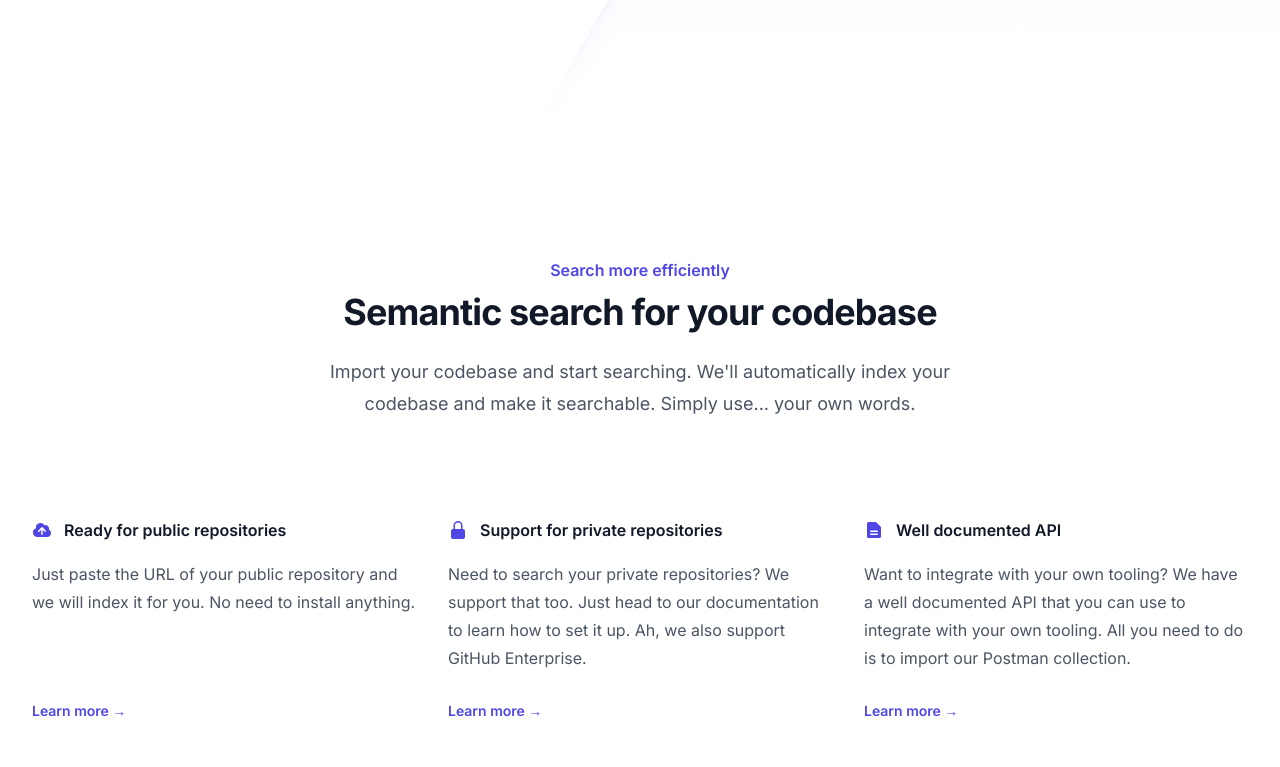
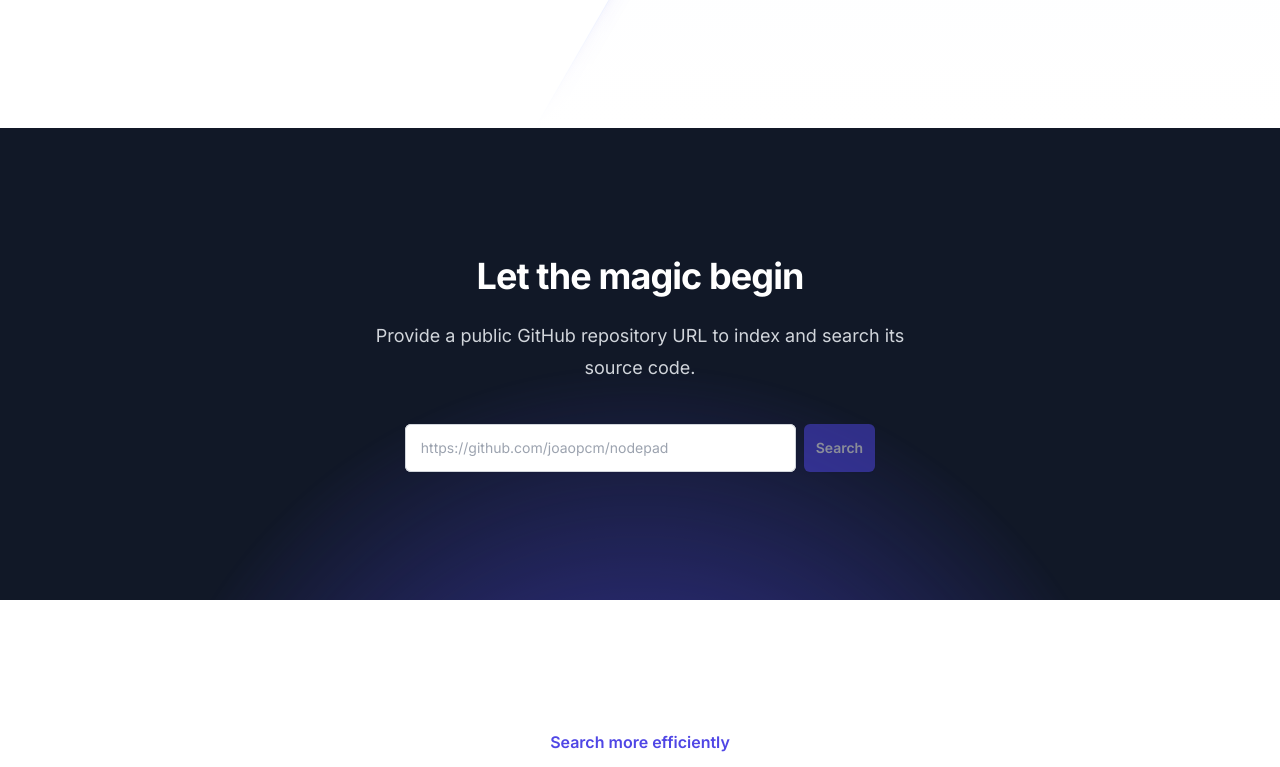
Before and after one commit to joaopcm/git-glean, a Next.js app: page / in a window 1280 px wide. Shown: the part 736-1503 px from the top of the page. Built offline with nearby package versions, Linux system fonts and the light colour scheme.

Commit message:
feat: add search route

```diff
--- a/package.json
+++ b/package.json
@@ -9,6 +9,7 @@
     "lint": "next lint"
   },
   "dependencies": {
+    "@headlessui/react": "^1.7.18",
     "@heroicons/react": "^2.1.1",
     "@radix-ui/react-slot": "^1.0.2",
     "class-variance-authority": "^0.7.0",
--- a/src/app/layout.tsx
+++ b/src/app/layout.tsx
@@ -19,8 +19,8 @@ export default function RootLayout({
   children: React.ReactNode;
 }) {
   return (
-    <html lang="en">
-      <body className={cn('min-h-screen antialiased', inter.className)}>
+    <html lang="en" className="h-full">
+      <body className={cn('min-h-screen antialiased h-full', inter.className)}>
         {children}
         <Footer />
       </body>
--- a/src/app/page.tsx
+++ b/src/app/page.tsx
@@ -1,10 +1,100 @@
+'use client';
+
+import { useRouter } from 'next/navigation';
+import { FormEvent, useState } from 'react';
+
 import Features from '@/components/features';
 import Hero from '@/components/hero';
 
 export default function Home() {
+  const [repositoryUrl, setRepositoryUrl] = useState('');
+  const [isLoading, setIsLoading] = useState(false);
+  const router = useRouter();
+
+  const handleSubmit = async (e: FormEvent<HTMLFormElement>) => {
+    try {
+      e.preventDefault();
+
+      setIsLoading(true);
+      const response = await fetch('/api/ingest', {
+        method: 'POST',
+        headers: {
+          'Content-Type': 'application/json',
+        },
+        body: JSON.stringify({ repositoryUrl }),
+      });
+      const data = await response.json();
+
+      if (data.error) {
+        throw new Error(data.error);
+      }
+
+      router.push(`/search/${encodeURIComponent(repositoryUrl)}`);
+    } catch (error) {
+      console.error(JSON.stringify(error));
+      alert('Something went wrong! Check your console for more details.');
+    } finally {
+      setIsLoading(false);
+    }
+  };
+
   return (
     <div>
       <Hero />
+
+      <div id="app" className="relative isolate overflow-hidden bg-gray-900">
+        <div className="px-6 py-24 sm:px-6 sm:py-32 lg:px-8">
+          <div className="mx-auto max-w-2xl text-center">
+            <h2 className="text-3xl font-bold tracking-tight text-white sm:text-4xl">
+              Let the magic begin
+            </h2>
+            <p className="mx-auto mt-6 max-w-xl text-lg leading-8 text-gray-300">
+              Provide a public GitHub repository URL to index and search its
+              source code.
+            </p>
+            <div className="mt-10 flex items-center justify-center gap-x-6">
+              <form onSubmit={handleSubmit} className="w-[70%] flex space-x-2">
+                <input
+                  type="url"
+                  className="flex flex-1 rounded-md border-0 px-4 py-3 text-gray-900 shadow-sm ring-1 ring-inset ring-gray-300 placeholder:text-gray-400 focus:ring-2 focus:ring-inset focus:ring-indigo-600 sm:text-sm sm:leading-6 disabled:opacity-50 disabled:cursor-not-allowed disabled:bg-white"
+                  placeholder="https://github.com/joaopcm/nodepad"
+                  value={repositoryUrl}
+                  onChange={(e) => setRepositoryUrl(e.target.value)}
+                  disabled={isLoading}
+                />
+
+                <button
+                  type="submit"
+                  className="rounded-md bg-indigo-600 px-3 py-1 text-sm font-semibold text-white shadow-sm hover:bg-indigo-500 focus-visible:outline focus-visible:outline-2 focus-visible:outline-offset-2 focus-visible:outline-indigo-600 disabled:opacity-50 disabled:cursor-not-allowed"
+                  disabled={!repositoryUrl || isLoading}
+                >
+                  {isLoading ? 'Indexing...' : 'Search'}
+                </button>
+              </form>
+            </div>
+          </div>
+        </div>
+        <svg
+          viewBox="0 0 1024 1024"
+          className="absolute left-1/2 top-1/2 -z-10 h-[64rem] w-[64rem] -translate-x-1/2 [mask-image:radial-gradient(closest-side,white,transparent)]"
+          aria-hidden="true"
+        >
+          <circle
+            cx={512}
+            cy={512}
+            r={512}
+            fill="url(#8d958450-c69f-4251-94bc-4e091a323369)"
+            fillOpacity="0.7"
+          />
+          <defs>
+            <radialGradient id="8d958450-c69f-4251-94bc-4e091a323369">
+              <stop stopColor="#4F46E5" />
+              <stop offset={1} stopColor="#4F46E5" />
+            </radialGradient>
+          </defs>
+        </svg>
+      </div>
+
       <Features />
     </div>
   );
--- /dev/null
+++ b/src/app/search/[repositoryUrl]/page.tsx
@@ -0,0 +1,109 @@
+'use client';
+
+import { Disclosure } from '@headlessui/react';
+import { DocumentMagnifyingGlassIcon } from '@heroicons/react/20/solid';
+import { Bars3Icon, XMarkIcon } from '@heroicons/react/24/outline';
+import Link from 'next/link';
+
+const navigation = [{ name: 'Get back to home', href: '/', current: false }];
+
+interface SearchProps {
+  params: { repositoryUrl: string };
+}
+
+export default function Search({ params }: SearchProps) {
+  const decodedRepositoryUrl = decodeURIComponent(params.repositoryUrl);
+
+  return (
+    <div className="min-h-full">
+      <div className="bg-indigo-700 pb-32">
+        <Disclosure as="nav" className="bg-indigo-600">
+          {({ open }) => (
+            <>
+              <div className="mx-auto max-w-7xl sm:px-6 lg:px-8">
+                <div className="flex h-16 items-center justify-between px-4 sm:px-0">
+                  <div className="flex items-center">
+                    <div className="flex-shrink-0">
+                      <DocumentMagnifyingGlassIcon className="h-11 w-11 text-white" />
+                    </div>
+                    <div className="hidden md:block">
+                      <div className="ml-10 flex items-baseline space-x-4">
+                        {navigation.map((item) => (
+                          <Link
+                            key={item.name}
+                            href={item.href}
+                            className="text-white hover:bg-indigo-700 rounded-md px-3 py-2 text-sm font-medium"
+                            aria-current={item.current ? 'page' : undefined}
+                          >
+                            {item.name}
+                          </Link>
+                        ))}
+                      </div>
+                    </div>
+                  </div>
+                  <div className="-mr-2 flex md:hidden">
+                    {/* Mobile menu button */}
+                    <Disclosure.Button className="relative inline-flex items-center justify-center rounded-md bg-indigo-600 p-2 text-white hover:bg-indigo-700 focus:outline-none focus:ring-2 focus:ring-white focus:ring-offset-2 focus:ring-offset-indigo-800">
+                      <span className="absolute -inset-0.5" />
+                      <span className="sr-only">Open main menu</span>
+                      {open ? (
+                        <XMarkIcon
+                          className="block h-6 w-6"
+                          aria-hidden="true"
+                        />
+                      ) : (
+                        <Bars3Icon
+                          className="block h-6 w-6"
+                          aria-hidden="true"
+                        />
+                      )}
+                    </Disclosure.Button>
+                  </div>
+                </div>
+              </div>
+
+              <Disclosure.Panel className="border-b border-gray-700 md:hidden">
+                <div className="space-y-1 px-2 py-3 sm:px-3">
+                  {navigation.map((item) => (
+                    <Disclosure.Button
+                      key={item.name}
+                      as="a"
+                      href={item.href}
+                      className="text-white hover:bg-indigo-700 block rounded-md px-3 py-2 text-base font-medium"
+                      aria-current={item.current ? 'page' : undefined}
+                    >
+                      {item.name}
+                    </Disclosure.Button>
+                  ))}
+                </div>
+              </Disclosure.Panel>
+            </>
+          )}
+        </Disclosure>
+        <header className="py-10">
+          <div className="mx-auto max-w-7xl px-4 sm:px-6 lg:px-8">
+            <h1 className="text-3xl font-bold tracking-tight text-white">
+              Searching in &quot;{decodedRepositoryUrl}&quot;...
+            </h1>
+          </div>
+        </header>
+      </div>
+
+      <main className="-mt-32">
+        <div className="mx-auto max-w-7xl px-4 pb-12 sm:px-6 lg:px-8">
+          <div className="rounded-lg bg-white px-5 py-6 shadow sm:px-6">
+            Input here
+          </div>
+        </div>
+      </main>
+
+      <div className="mt-16">
+        <div className="mx-auto max-w-7xl px-4 pb-12 sm:px-6 lg:px-8">
+          <div className="rounded-lg bg-white px-5 py-6 shadow sm:px-6">
+            Results here
+          </div>
+        </div>
+      </div>
+    </div>
+  );
+}
--- a/src/components/hero.tsx
+++ b/src/components/hero.tsx
@@ -11,16 +11,10 @@ export default function Hero() {
           <div className="px-6 lg:px-0 lg:pt-4">
             <div className="mx-auto max-w-2xl">
               <div className="max-w-lg">
-                {/* <img
-                  className="h-11"
-                  src="https://tailwindui.com/img/logos/mark.svg?color=indigo&shade=600"
-                  alt="GitGlean"
-                /> */}
                 <DocumentMagnifyingGlassIcon className="h-11 w-11 text-indigo-600" />
                 <div className="mt-24 sm:mt-32 lg:mt-16">
                   <a href="#" className="inline-flex space-x-6">
                     <span className="rounded-full bg-indigo-600/10 px-3 py-1 text-sm font-semibold leading-6 text-indigo-600 ring-1 ring-inset ring-indigo-600/10">
-                      {/* What&apos;s new */}
                       Recently launched
                     </span>
                     <span className="inline-flex items-center space-x-2 text-sm font-medium leading-6 text-gray-600">
@@ -41,7 +35,7 @@ export default function Hero() {
                 </p>
                 <div className="mt-10 flex items-center gap-x-6">
                   <a
-                    href="#"
+                    href="#app"
                     className="rounded-md bg-indigo-600 px-3.5 py-2.5 text-sm font-semibold text-white shadow-sm hover:bg-indigo-500 focus-visible:outline focus-visible:outline-2 focus-visible:outline-offset-2 focus-visible:outline-indigo-600"
                   >
                     Get started
```
Also changed, not shown: 1 other file (tests, documents, lock files or other folders).
